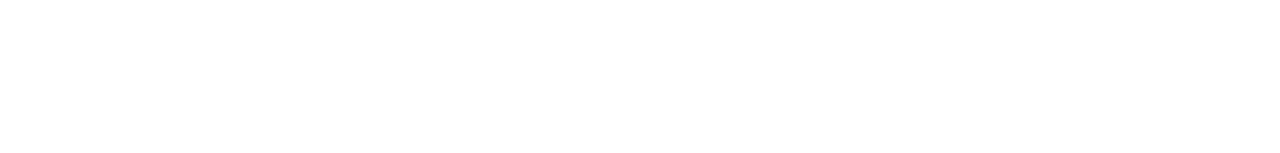
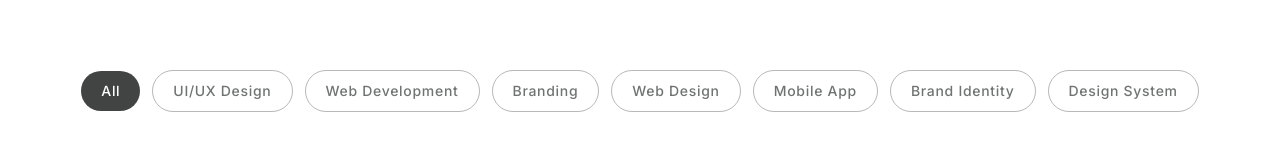
Before and after one commit to twocoderz/twocoderz.team, a React (Vite) app: page /work in a window 1280 px wide. Shown: the part 258-411 px from the top of the page. Built offline with nearby package versions, Linux system fonts and the light colour scheme.

Commit message:
code work

```diff
--- a/src/pages/work/WorkPage.tsx
+++ b/src/pages/work/WorkPage.tsx
@@ -1,9 +1,23 @@
+import { useState } from "react";
 import Layout from "../../shared/components/layout/Layout";
 import { HeroSection } from "../../shared/components/sections/HeroSection";
 import { PortfolioGridSection } from "../../shared/components/sections/PortfolioGridSection";
+import { FilterTabs } from "../../shared/components/ui/FilterTabs";
 import { portfolioData } from "../../shared/data/portfolio";
 
 export default function WorkPage() {
+  const [selectedCategory, setSelectedCategory] = useState("All");
+
+  const categories = [
+    "All",
+    ...new Set(portfolioData.flatMap((p) => p.services || [])),
+  ];
+
+  const filteredProjects =
+    selectedCategory === "All"
+      ? portfolioData
+      : portfolioData.filter((p) => p.services?.includes(selectedCategory));
+
   return (
     <Layout>
       <HeroSection
@@ -11,12 +25,16 @@ export default function WorkPage() {
         alignment="center"
         spH1ClassName="max-w-2xl"
       />
+      <FilterTabs
+        categories={categories}
+        selected={selectedCategory}
+        onSelect={setSelectedCategory}
+        className="mb-12"
+      />
       <PortfolioGridSection
-        projects={portfolioData}
+        projects={filteredProjects}
         title="Featured Projects"
       />
-      {/* Add filtering/search */}
-      {/* Add pagination or load more */}
     </Layout>
   );
 }
--- /dev/null
+++ b/src/shared/components/ui/FilterTabs.tsx
@@ -0,0 +1,50 @@
+import { motion } from "framer-motion";
+import clsx from "clsx";
+import { twMerge } from "tailwind-merge";
+
+function cn(...inputs: Parameters<typeof clsx>) {
+  return twMerge(clsx(...inputs));
+}
+
+interface FilterTabsProps {
+  categories: string[];
+  selected: string;
+  onSelect: (category: string) => void;
+  className?: string;
+}
+
+export function FilterTabs({
+  categories,
+  selected,
+  onSelect,
+  className,
+}: FilterTabsProps) {
+  return (
+    <div
+      className={cn(
+        "flex flex-wrap items-center justify-center gap-3",
+        className
+      )}
+    >
+      {categories.map((category) => {
+        const isSelected = selected === category;
+        return (
+          <motion.button
+            key={category}
+            onClick={() => onSelect(category)}
+            whileTap={{ scale: 0.97 }}
+            className={cn(
+              "relative px-5 py-2.5 text-sm font-medium tracking-wider rounded-full",
+              "transition-colors duration-200",
+              isSelected
+                ? "bg-black-80 text-white"
+                : "bg-transparent text-black-60 border border-black-30 hover:border-black-60 hover:text-black-80"
+            )}
+          >
+            {category}
+          </motion.button>
+        );
+      })}
+    </div>
+  );
+}
```
Also changed, not shown: 1 other file (tests, documents, lock files or other folders).
